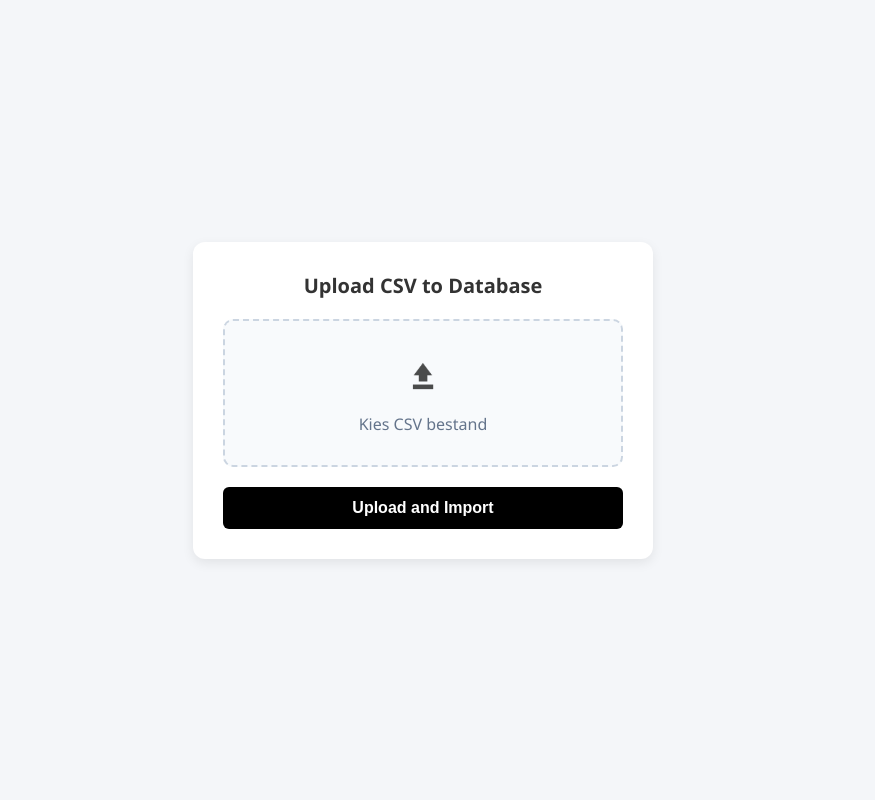
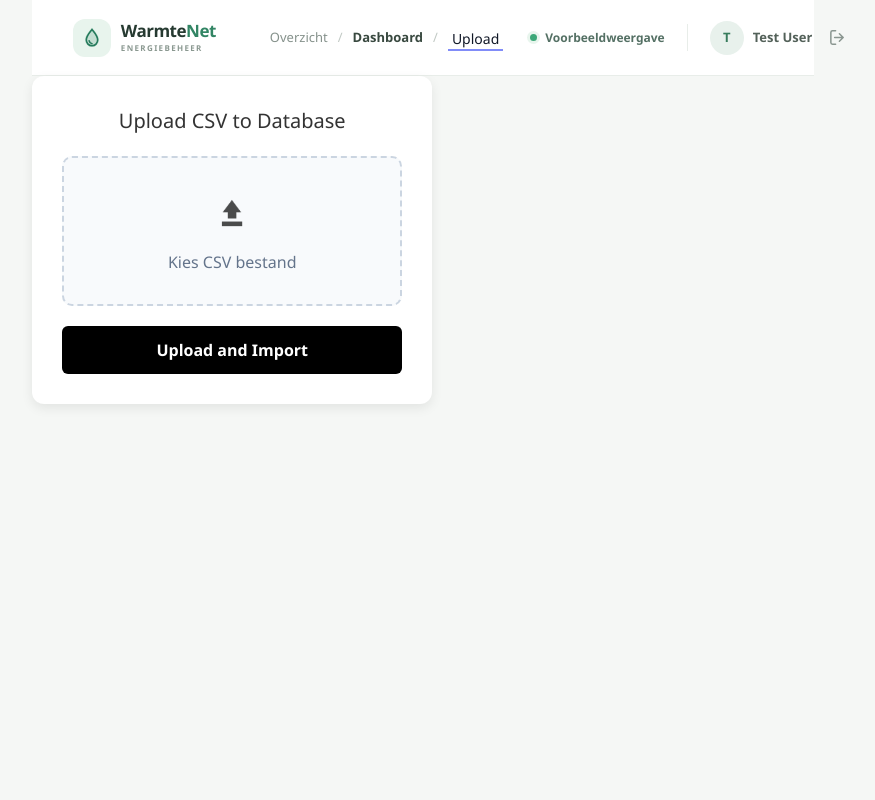
Before and after one commit to din1096/warmte-net-dashboard, a Laravel app: page /Upload in a window 1280 px wide. Shown: the whole page, without its empty margins (217-1092 px from the left). Run offline with Laravel 12, Linux system fonts and the light colour scheme; a user stored in the database is signed in; data comes from the database, SQL or seed files in the repository; style sheets or scripts are compiled from the project's sources; parts of the project's set-up code (start-up, migrations or seed data) failed here and were passed over.

Commit message:
Top navigatiebalk

```diff
--- a/resources/views/Upload.blade.php
+++ b/resources/views/Upload.blade.php
@@ -1,11 +1,54 @@
 <!DOCTYPE html>
-<html lang="en">
+<html lang="nl">
 <head>
     <meta charset="UTF-8">
-    <title>Upload CSV</title>
-    @vite(['resources/css/Upload.css'])
+    <meta name="viewport" content="width=device-width, initial-scale=1">
+    <meta name="csrf-token" content="{{ csrf_token() }}">
+    <title>Upload CSV · {{ config('app.name', 'Warmtenet') }}</title>
+    <link rel="stylesheet" href="../css/app.css">
+    <link rel="stylesheet" href="../css/upload.css">
+    <!-- @vite(['resources/css/app.css', 'resources/css/Upload.css']) -->
 </head>
-<body>
+<body class="energy-dashboard">
+    <div class="dashboard-shell">
+        <header class="topbar">
+            <a class="brand" href="{{ route('dashboard') }}" aria-label="Warmtenet dashboard">
+                <span class="brand-mark" aria-hidden="true">
+                    <svg viewBox="0 0 32 32" fill="none">
+                        <path d="M16 3.5c-4.1 5.2-8.5 9.4-8.5 15a8.5 8.5 0 0 0 17 0c0-5.6-4.4-9.8-8.5-15Z" fill="currentColor" opacity=".18"/>
+                        <path d="M16 5.5c-3.5 4.5-7 8-7 13a7 7 0 0 0 14 0c0-5-3.5-8.5-7-13Z" stroke="currentColor" stroke-width="2"/>
+                        <path d="M12.5 19.5c.4 2 1.6 3.1 3.5 3.5" stroke="currentColor" stroke-width="2" stroke-linecap="round"/>
+                    </svg>
+                </span>
+                <span class="brand-copy"><strong>Warmte<span>Net</span></strong><small>ENERGIEBEHEER</small></span>
+            </a>
+
+            <div class="topbar-divider"></div>
+            <div class="breadcrumb">
+                <span>Overzicht</span>
+                <span class="breadcrumb-slash">/</span>
+                <strong><a href="{{ route('dashboard') }}">Dashboard</a></strong>
+                <span class="breadcrumb-slash">/</span>
+                <strong><x-nav-link href="/Upload" :active="request()->is('Upload')">Upload</x-nav-link></strong>
+            </div>
+
+            <div class="topbar-actions">
+                <span class="connection-status"><span></span> Voorbeeldweergave</span>
+                <div class="topbar-divider topbar-divider-small"></div>
+                <div class="user-menu">
+                    <span class="user-avatar">{{ mb_substr(Auth::user()->name, 0, 1) }}</span>
+                    <span class="user-name">{{ Auth::user()->name }}</span>
+                    <form method="POST" action="{{ route('logout') }}">
+                        @csrf
+                        <button class="logout-button" type="submit" aria-label="Uitloggen" title="Uitloggen">
+                            <svg viewBox="0 0 20 20" fill="none" aria-hidden="true"><path d="M8 3H4.8A1.8 1.8 0 0 0 3 4.8v10.4A1.8 1.8 0 0 0 4.8 17H8m4-3 4-4-4-4m4 4H7" stroke="currentColor" stroke-width="1.6" stroke-linecap="round" stroke-linejoin="round"/></svg>
+                        </button>
+                    </form>
+                </div>
+            </div>
+                </header>
+
+        <main class="upload-main">
             <div class="upload-container">
                 <h2>Upload CSV to Database</h2>
                 <form action="{{ route('csv.import') }}" method="POST" enctype="multipart/form-data">
@@ -21,5 +64,7 @@
                     <button type="submit" class="submit-btn">Upload and Import</button>
                 </form>
             </div>
+        </main>
+    </div>
 </body>
 </html>
```
Lines whose indentation alone changed are shown as unchanged.
